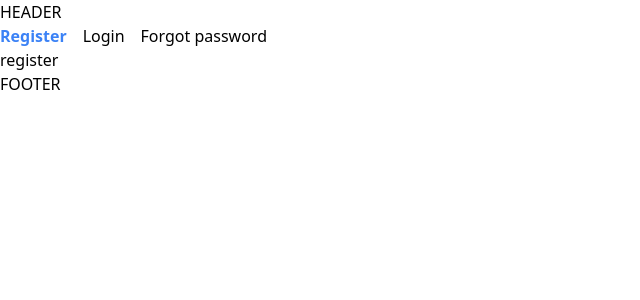
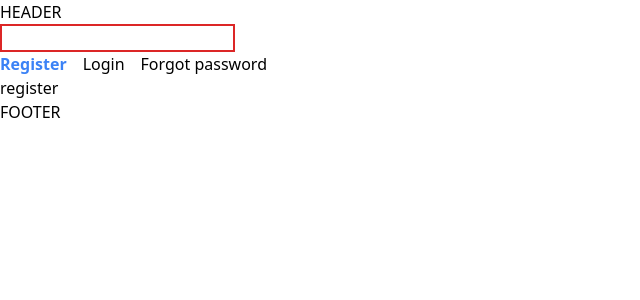
Before and after one commit to Ajaybkn/Nextjs, a Next.js app in the folder router/: page /register in a window 1280 px wide. Shown: the top 300 px of the page, without its empty margins (0-640 px from the left). Built offline with nearby package versions, Linux system fonts and the light colour scheme.

Commit message:
layouts and templates

```diff
--- a/router/src/app/(auth)/layout.tsx
+++ /dev/null
@@ -1,34 +0,0 @@
-"use client"
-import Link from "next/link";
-import { usePathname } from "next/navigation";
-import './styles.css'
-const navLinks=[
-    {name:"Register", href:"/register"},
-    {name:"Login", href:"/login"},
-    {name:"Forgot password", href:"/forgot-password"},
-]
-
-export default function AuthLayout({
-    children,
-}:{
-    children: React.ReactNode;
-}){
-    const pathname = usePathname();
-    return(
-        <div >
-
-            {
-                navLinks.map((link)=>{
-                    const isActive=pathname.startsWith(link.href)
-                    return(
-                        <Link href={link.href}
-                         key={link.name}
-                        className={isActive ? "font-bold text-blue-500 mr-4":"text-black mr-4"}
-                        >{link.name}</Link>
-                    )
-                })
-            }
-            {children}
-        </div>
-    )
-}
--- /dev/null
+++ b/router/src/app/(auth)/template.tsx
@@ -0,0 +1,47 @@
+"use client";
+import Link from "next/link";
+import { usePathname } from "next/navigation";
+import "./styles.css";
+import { useState } from "react";
+const navLinks = [
+  { name: "Register", href: "/register" },
+  { name: "Login", href: "/login" },
+  { name: "Forgot password", href: "/forgot-password" },
+];
+
+export default function AuthLayout({
+  children,
+}: {
+  children: React.ReactNode;
+}) {
+  const pathname = usePathname();
+  const [input, setInput] = useState("");
+  return (
+    <div>
+      <div>
+        <input
+          className=" border-2 border-red-600"
+          value={input}
+          type="text"
+          onChange={(e) => setInput(e.target.value)}
+        />
+      </div>
+
+      {navLinks.map((link) => {
+        const isActive = pathname.startsWith(link.href);
+        return (
+          <Link
+            href={link.href}
+            key={link.name}
+            className={
+              isActive ? "font-bold text-blue-500 mr-4" : "text-black mr-4"
+            }
+          >
+            {link.name}
+          </Link>
+        );
+      })}
+      {children}
+    </div>
+  );
+}
--- /dev/null
+++ b/router/src/app/order-product/layout.tsx
@@ -0,0 +1,16 @@
+export const metadata = {
+  title: 'Next.js',
+  description: 'Generated by Next.js',
+}
+
+export default function RootLayout({
+  children,
+}: {
+  children: React.ReactNode
+}) {
+  return (
+    <html lang="en">
+      <body>{children}</body>
+    </html>
+  )
+}
```
